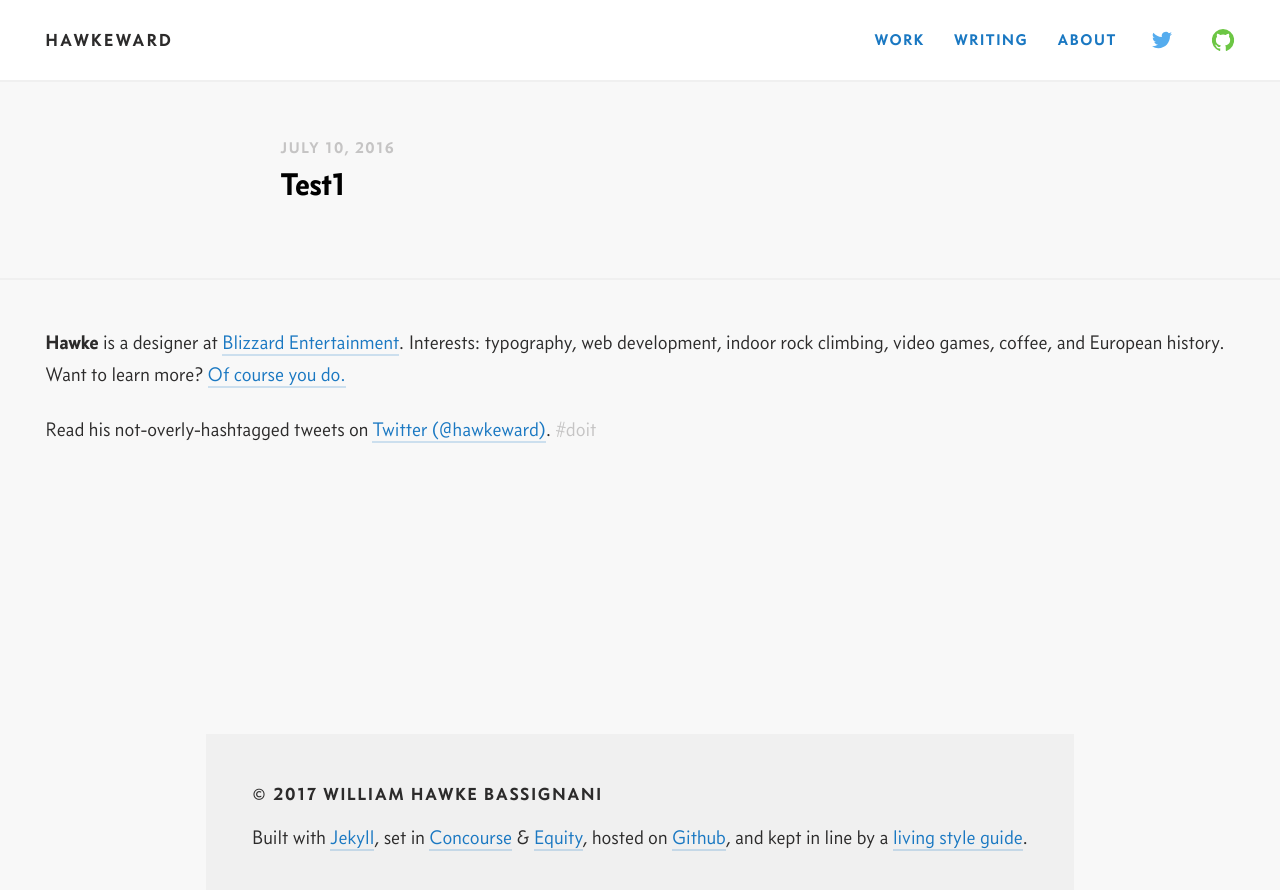
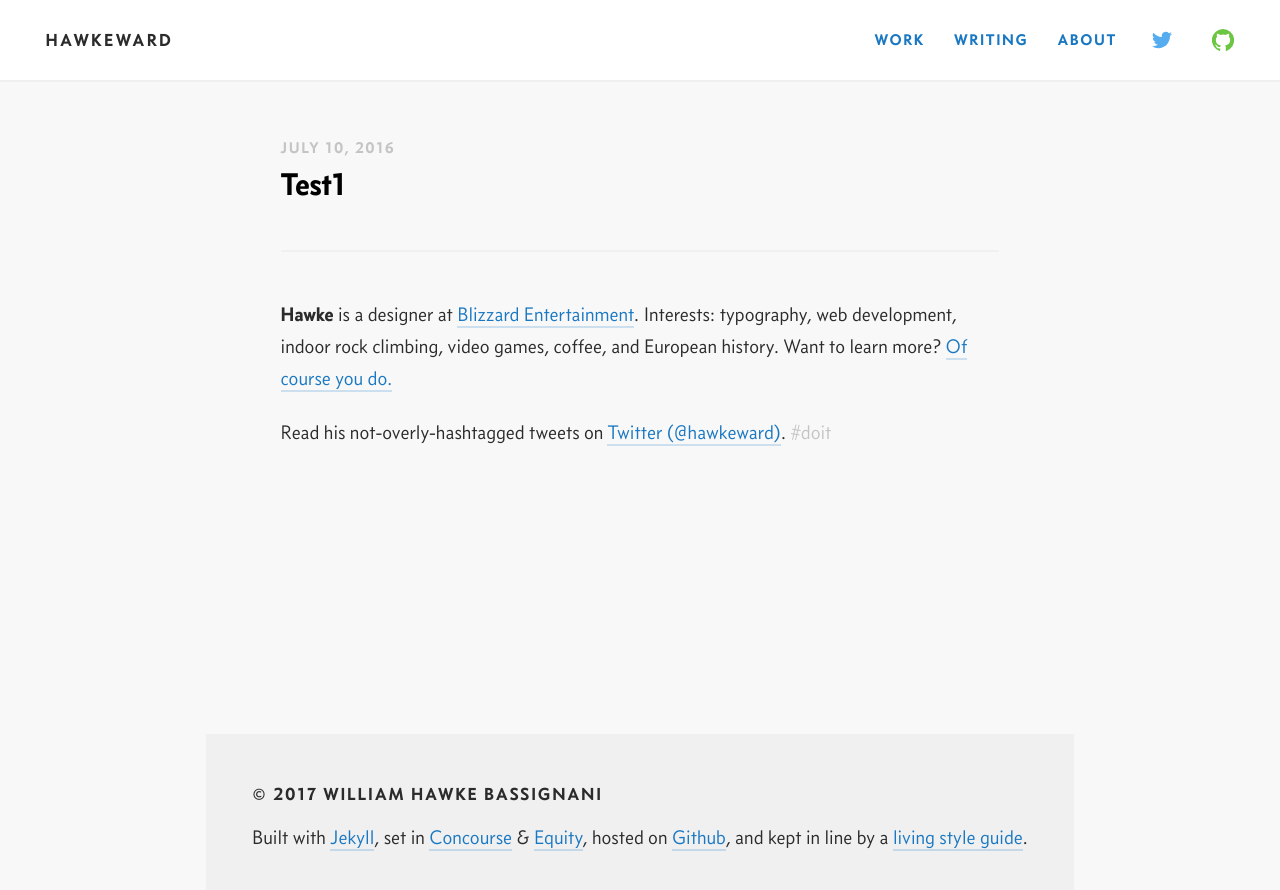
Before and after one commit to whbassignani/whbassignani.github.io, a Jekyll site: the page built from _posts/books/2016-07-10-test1.md, in a window 1280 px wide. Shown: the top 890 px of the page. Built offline with Jekyll 4.4.1, drawn with Linux system fonts in a browser that asks for light colours.

Commit message:
Wider grid on pages; fixed post author

```diff
--- a/_layouts/post.html
+++ b/_layouts/post.html
@@ -20,15 +20,15 @@
       <div class="post-content">
 {{ content }}
       </div>
-    </article>
 
 {% unless page.hide_author %}
-    <footer class="post-footer container">
+      <footer class="post-footer">
         <p><strong>Hawke</strong> is a designer at <a href="http://www.blizzard.com">Blizzard Entertainment</a>. Interests: typography, web development, indoor rock climbing, video games, coffee, and European history. Want to learn more? <a href="/about">Of course you&nbsp;do.</a></p>
 
         <p>Read his not-overly-hashtagged tweets on <a href="http://www.twitter.com/hawkeward">Twitter (@hawkeward)</a>. <span class="hashtag">#doit</span></p>
       </footer>
 {% endunless %}
+    </article>
   </main>
 
 {% include footer.html %}
--- a/scss/_archive-writing.scss
+++ b/scss/_archive-writing.scss
@@ -25,7 +25,15 @@
   }
 
   @media ($bp-m) {
-    @include flex(0 1 calc(33% - #{size(-1)}));
+    @include flex(0 1 calc(33.333333% - #{size(-1)}));
+  }
+
+  @media ($bp-l) {
+    @include flex(0 1 calc(25% - #{size(-1)}));
+  }
+
+  @media ($bp-xl) {
+    @include flex(0 1 calc(20% - #{size(-1)}));
   }
 }
 
--- a/scss/_layout.scss
+++ b/scss/_layout.scss
@@ -24,10 +24,6 @@
 
 #content {
   flex: 1 0 0;
-}
-
-.content-text {
-  max-width: $max-width-wide;
 }
 
 .container {
--- a/scss/_post.scss
+++ b/scss/_post.scss
@@ -14,6 +14,8 @@
   border-top: $border-width solid $color-ui-subtle;
   font-family: $sans-serif;
   font-size: size(-1);
+  margin-top: size(6);
+  padding-top: size(6);
 
   & > *:first-child {
     margin-top: 0;
```
Lines whose indentation alone changed are shown as unchanged.
